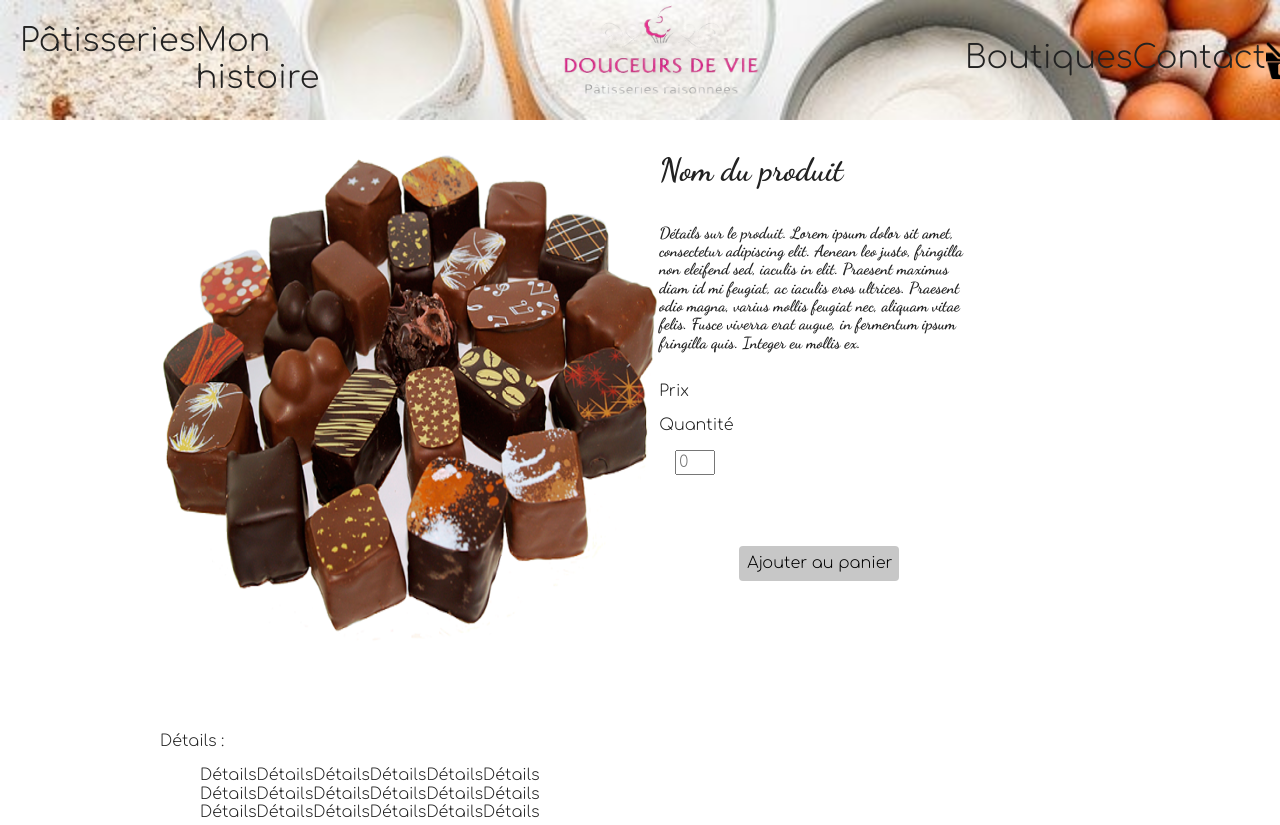
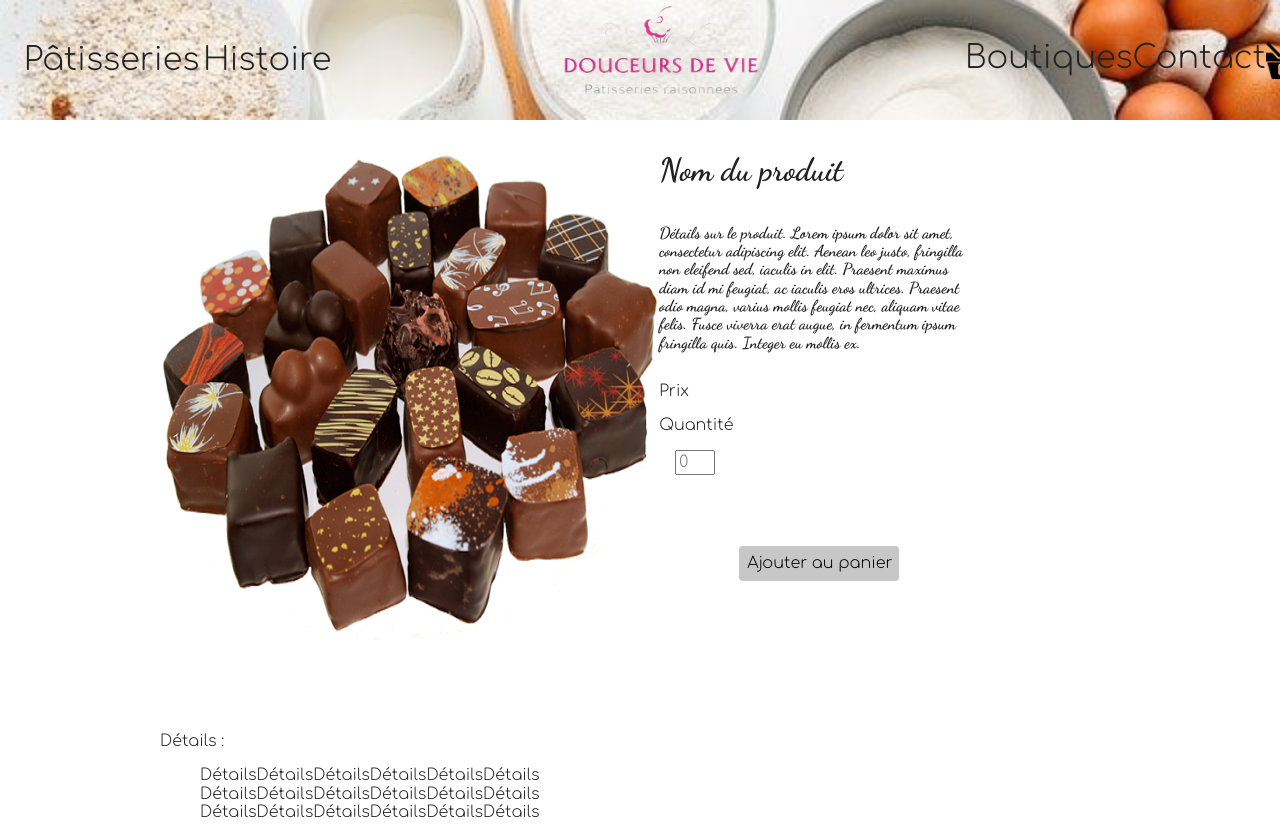
Before and after one commit to serge-thui/cathPatisserie, a website built with Parcel: page produitChocolat.html in a window 1280 px wide. Shown: the top 825 px of the page. Built offline with nearby package versions, Linux system fonts and the light colour scheme.

Commit message:
mon histoire en Hisroire

```diff
--- a/produitChocolat.html
+++ b/produitChocolat.html
@@ -41,7 +41,7 @@
           <li><a href="Patisserie-type-D">Pâtisserie type d</a></li>
         </ul>
       </li>
-      <li>Mon histoire</li>
+      <li>Histoire</li>
     </ul>
     <figure class="logo-du-site"><a href="index.html"><img src="img/cathlogo-removebg-preview.png" alt="logo de catherine pâtisserie"></a></figure>
     <ul class='nav-right'>
```
Also changed, not shown: produitChoux.html (+1 -1 lines), produitEclair.html (+1 -1 lines), produitEntremet.html (+1 -1 lines), produitEntremetFraise.html (+1 -1 lines), produitFlan.html (+1 -1 lines), produitFondantChocolat.html (+1 -1 lines), produitFraise.html (+1 -1 lines), produitMillefeuille.html (+1 -1 lines), produitTartes.html (+1 -1 lines).
